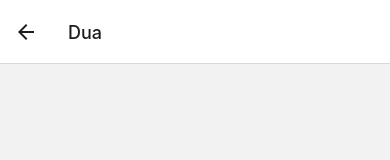
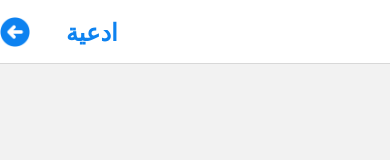
Before and after one commit to abdenassar01/muslim, a React Native app: screen /Dua in a window 390 px wide. Shown: the top 160 px of the page. Built offline with nearby package versions, Linux system fonts and the light colour scheme.

Commit message:
final touche before building apk

```diff
--- a/components/screens/doa/Doa.tsx
+++ b/components/screens/doa/Doa.tsx
@@ -1,6 +1,25 @@
-import { View, Text, StyleSheet, Pressable } from 'react-native'
+import { View, Text, StyleSheet, Pressable, Image } from 'react-native'
+import { useEffect } from 'react';
 
 const Doa = ({ navigation }: any) => {
+
+    useEffect(() => {
+        navigation.setOptions({
+            title: "ادعية ",
+            headerTitleStyle:{
+                color: '#0d82f0',
+                fontSize: 24,
+                fontWeight: '700',
+            },
+            headerTintColor: '#0d82f0',
+            headerLeft: () => (
+              <Pressable style={styles.headerBtn} onPress={ () => navigation.goBack() } >
+                <Image style={styles.icon} source={require('../../../assets/back.png')} />
+              </Pressable>
+            )
+         });
+      },[])
+
   return (
     <View style={ styles.container }>
         <Text style={ styles.heading }>بِسْمِ اللَّـهِ الرَّحْمَـٰنِ الرَّحِيمِ</Text>
@@ -41,7 +60,15 @@ const styles = StyleSheet.create({
         paddingVertical: 10,
         backgroundColor: '#0276ff',
         borderRadius: 5,
-    }
+    },
+    headerBtn: {
+    marginRight: 20,
+    },
+    icon: {
+    width: 30,
+    height: 30,
+    resizeMode: 'stretch'
+    },
 })
 
 export default Doa
--- a/components/screens/quran/Quran.tsx
+++ b/components/screens/quran/Quran.tsx
@@ -1,4 +1,4 @@
-import { StyleSheet, Text, View, FlatList, TouchableOpacity } from 'react-native';
+import { StyleSheet, Text, View, FlatList, TouchableOpacity, Image } from 'react-native';
 import { StatusBar } from 'expo-status-bar';
 import { useQuery } from 'react-query';
 import React from 'react';
@@ -12,6 +12,23 @@ const { data, isFetching, error } = useQuery("getAllSurah", async () => {
   const response = await axios.get('https://raw.githubusercontent.com/semarketir/quranjson/master/source/surah.json');
   return response?.data
 })
+
+React.useEffect(() => {
+  navigation.setOptions({
+      title: "القرآن الکریم",
+      headerTitleStyle:{
+          color: '#0d82f0',
+          fontSize: 24,
+          fontWeight: '700',
+      },
+      headerTintColor: '#0d82f0',
+      headerLeft: () => (
+        <TouchableOpacity style={styles.headerBtn} onPress={ () => navigation.goBack() } >
+          <Image style={styles.icon} source={require('../../../assets/back.png')} />
+        </TouchableOpacity>
+      )
+   });
+},[])
 
 type El = {
       place: string,
@@ -101,7 +118,15 @@ const styles = StyleSheet.create({
     padding: 5,
     backgroundColor: '#0276ff',
     borderRadius: 5
-  }
+  },
+  headerBtn: {
+    marginRight: 20,
+  },
+  icon: {
+    width: 30,
+    height: 30,
+    resizeMode: 'stretch'
+  },
 });
 
 export default Quran
--- a/components/screens/surah/Surah.tsx
+++ b/components/screens/surah/Surah.tsx
@@ -1,6 +1,6 @@
 import axios from 'axios';
 import { useEffect } from 'react';
-import { View, Text, StyleSheet, ScrollView } from 'react-native';
+import { View, Text, StyleSheet, ScrollView, TouchableOpacity, Image } from 'react-native';
 import { useQuery } from 'react-query';
 
 import Loading from '../../loading/Loading';
@@ -15,7 +15,20 @@ const Surah = ({ route, navigation }: any) => {
   })
 
   useEffect(() => {
-    navigation.setOptions({ title: nameAr });
+    navigation.setOptions({
+        title: " سورة" + nameAr ,
+        headerTitleStyle:{
+            color: '#0d82f0',
+            fontSize: 24,
+            fontWeight: '700',
+        },
+        headerTintColor: '#0d82f0',
+        headerLeft: () => (
+          <TouchableOpacity style={styles.headerBtn} onPress={ () => navigation.goBack() } >
+            <Image style={styles.icon} source={require('../../../assets/back.png')} />
+          </TouchableOpacity>
+        )
+     });
   },[])
 
   if (isFetching) return <Loading size={70} />
@@ -60,9 +73,11 @@ const styles = StyleSheet.create({
     backgroundColor: '#0276ff',
     width: '100%',
     height: '85%',
-    borderRadius: 5,
     alignContent: 'center',
     paddingBottom: 10,
+    borderWidth: 2,
+    borderColor: '#ffd518',
+    borderRadius: 10
   },
   text: {
     fontSize: 20,
@@ -83,13 +98,23 @@ const styles = StyleSheet.create({
   bottomBar: {
     flex: 1,
     justifyContent: 'space-around',
-    backgroundColor: '#00109e',
+    backgroundColor: '#0276ff',
     flexDirection: 'row',
-    color: '#fff',
+    color: '#000000',
     marginTop: 10,
     paddingTop: 10,
     paddingBottom: 5,
-    borderRadius: 5,
+    borderWidth: 2,
+    borderColor: '#ffd518',
+    borderRadius: 10
+  },
+  headerBtn: {
+    marginRight: 20,
+  },
+  icon: {
+    width: 30,
+    height: 30,
+    resizeMode: 'stretch'
   },
   spacer: {
     height: 30
```
